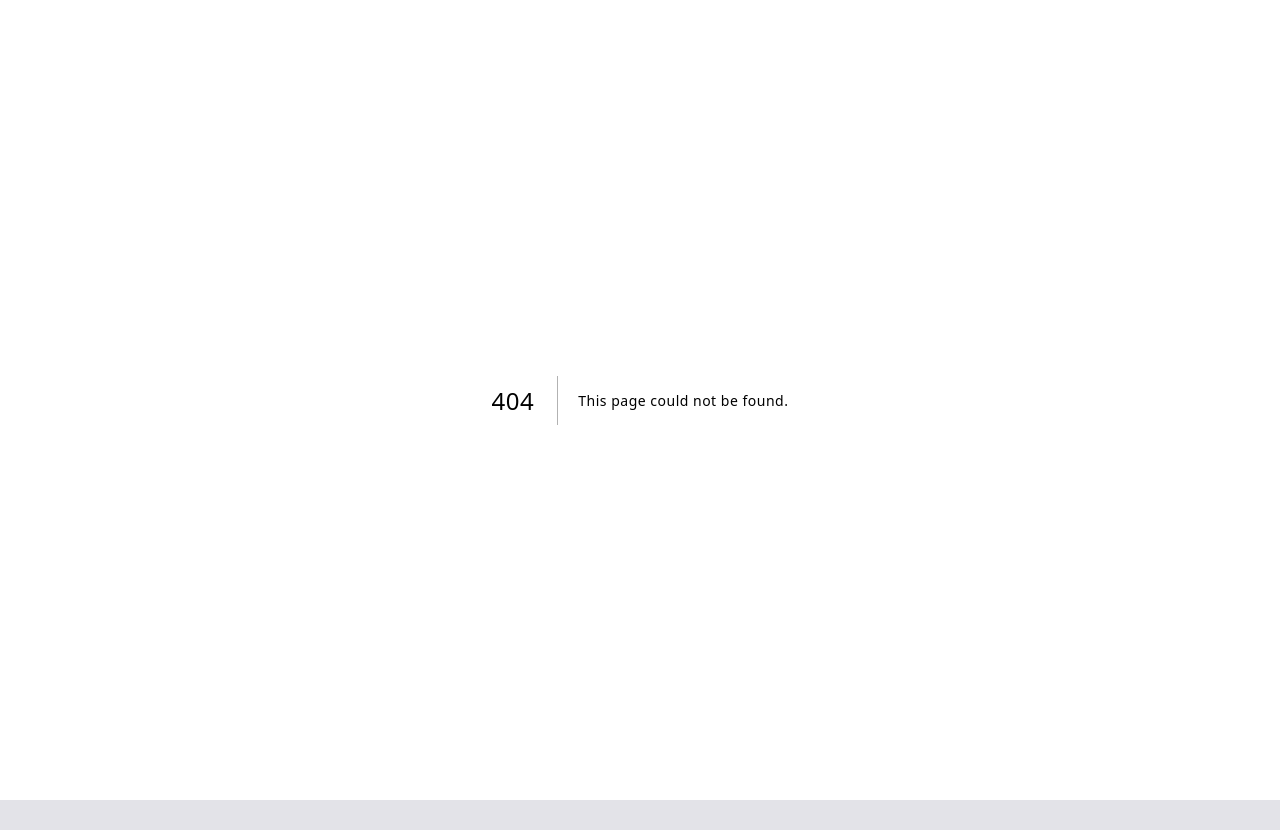
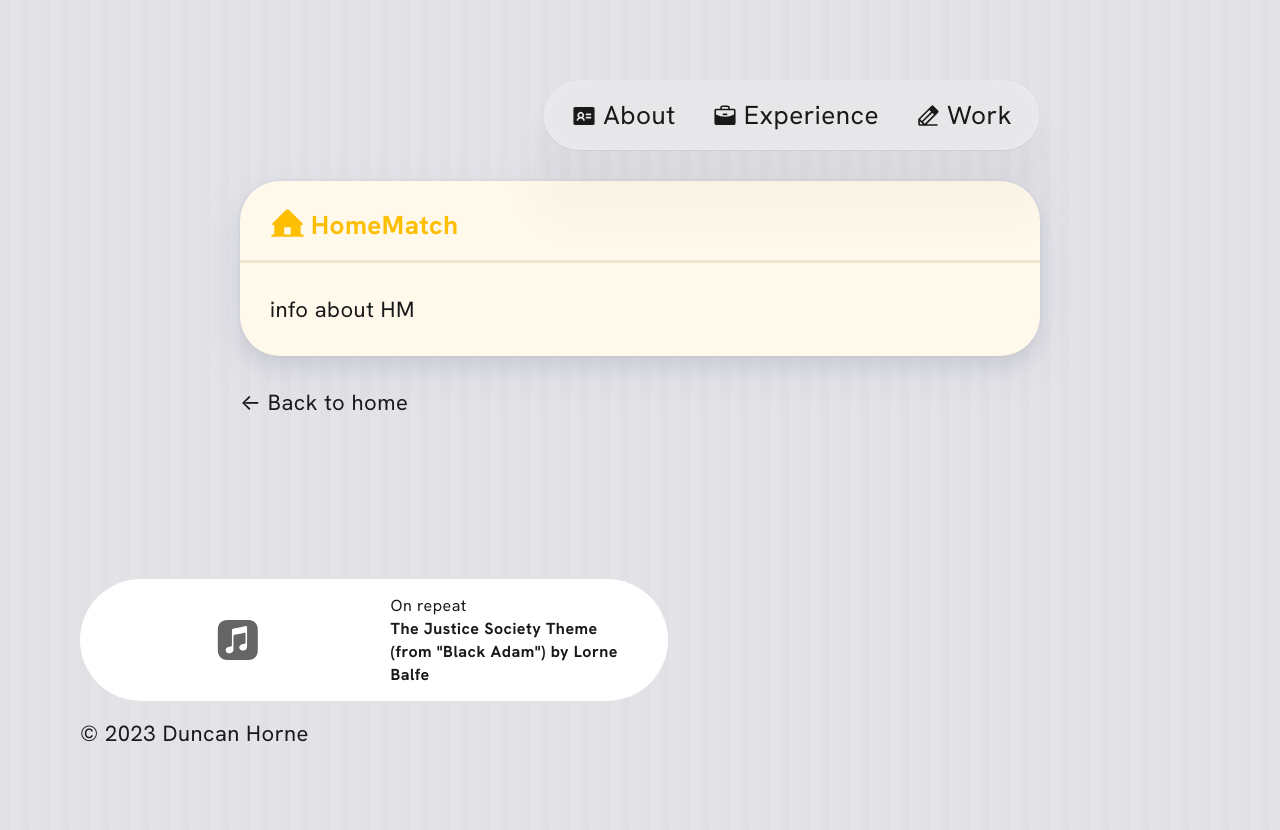
Before and after one commit to Zem0/duncan-design, a Next.js app: page /projects/homematch in a window 1280 px wide. Before the commit this address had no page. Before the commit the page ends 800 px from the top, so only its background shows below. Built offline with nearby package versions, Linux system fonts and the light colour scheme; a web font is replaced by a local one.

Commit message:
removed some commented code and added a new page for the HM case study.

```diff
--- a/pages/index.jsx
+++ b/pages/index.jsx
@@ -5,14 +5,8 @@ import { Briefcase, IdentificationCard } from '@phosphor-icons/react';
 import React from 'react';
 import Section from '../components/Section';
 import Polaroid from '../components/Polaroid';
-// import Image from 'next/image';
 import homeStyles from '../styles/Home.module.sass';
 import TimelineList from '../components/TimelineList';
-// import Map from '../public/images/map.png';
-// import SquareCard from '../components/SquareCard';
-// import Folds from '../public/images/folds.png';
-// import FilesCard from '../components/FilesCard';
-// import RowWrapper from '../components/RowWrapper';
 import HelloText from '../components/HelloText';
 import Navigation from '../components/Navigation';
 
--- /dev/null
+++ b/pages/projects/homematch.jsx
@@ -0,0 +1,19 @@
+import Layout from '../../components/layout';
+import Head from 'next/head';
+import Navigation from '../../components/Navigation';
+import Section from '../../components/Section';
+import { HouseLine } from '@phosphor-icons/react';
+
+export default function HomeMatch() {
+    return (
+        <Layout homematch>
+            <Head>
+                <title>HomeMatch Case Study</title>
+            </Head>
+            <Navigation />
+            <Section id='homematch' heading='HomeMatch' icon={HouseLine} notes >
+                <p>info about HM</p>
+            </Section>
+        </Layout>
+    );
+}
```
